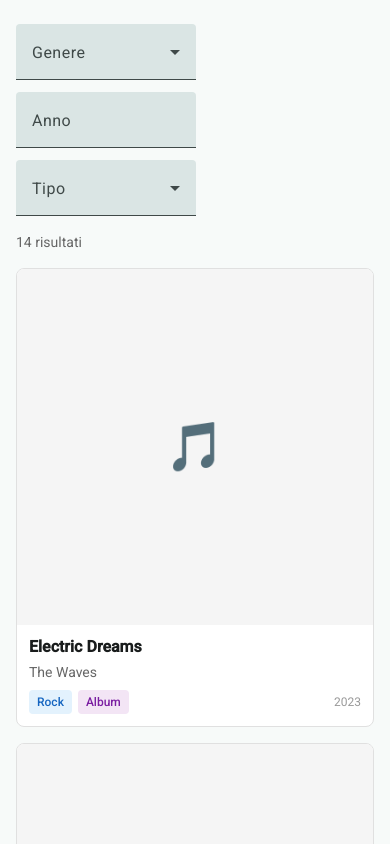
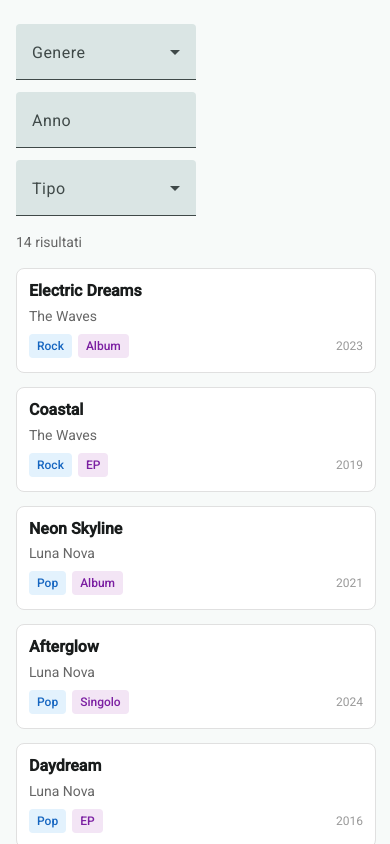
Before and after one commit to Rhaastrake/SoundWave-Music_Team-Apulia.env, an Angular app: page / in a window 390 px wide. Shown: the top 844 px of the page. Built offline with nearby package versions, Linux system fonts and the light colour scheme.

Commit message:
feat(KAN-3): Added media query to album cards to reduce size and moved root.scss outside modules folder

```diff
--- a/src/app/app.scss
+++ b/src/app/app.scss
@@ -1,4 +1,4 @@
-@use './scss-modules/root.scss' as root;
+@use './root.scss' as root;
 
 *,
 *::before,
--- a/src/app/shared/components/album-card/album-card.scss
+++ b/src/app/shared/components/album-card/album-card.scss
@@ -76,3 +76,15 @@
   color: #999;
   margin-left: auto;
 }
+
+@media (max-width: 768px) {
+
+  .album-card {
+      width: 100%;
+      height: 100%;
+  }
+
+  .album-image {
+      display: none;
+  }
+}
```
Also changed, not shown: src/app/root.scss (renamed from src/app/scss-modules/root.scss).
